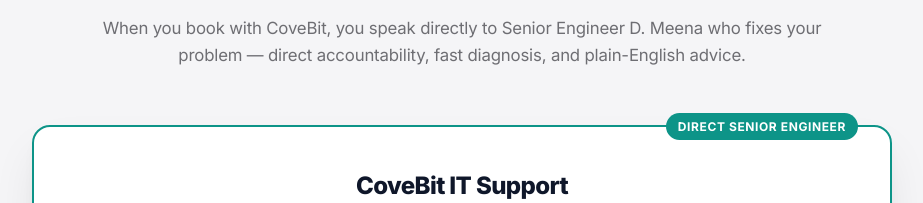
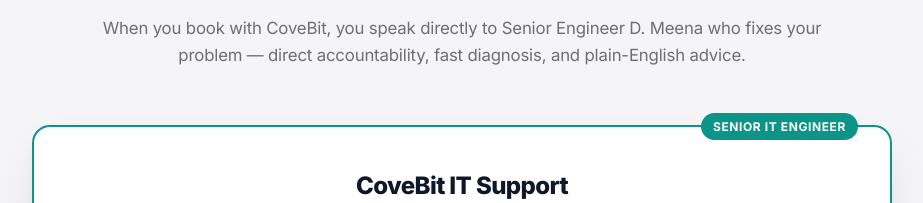
Before and after one commit to dmfortuner-stack/covebit, a website: page index.html in a window 1280 px wide. Shown: the part 3333-3536 px from the top of the page, without its empty margins (178-1101 px from the left). Drawn offline with Linux system fonts and the light colour scheme.

Commit message:
copy: replace 'Direct Senior Engineer' with 'Senior IT Engineer' badge on index page

```diff
--- a/index.html
+++ b/index.html
@@ -510,7 +510,7 @@
         <div class="diff-grid" style="grid-template-columns: 1fr; max-width: 860px; margin: 0 auto;">
           <!-- CoveBit -->
           <div class="diff-card diff-card-covebit">
-            <div class="diff-badge-best">Direct Senior Engineer</div>
+            <div class="diff-badge-best">Senior IT Engineer</div>
             <div class="diff-header" style="text-align: center; margin-bottom: 2rem;">
               <h3 style="font-size: 1.5rem;">CoveBit IT Support</h3>
               <p style="font-size: 1rem;">Direct access to Senior Engineer D. Meena (15+ Years' Hands-On Experience)</p>
```
